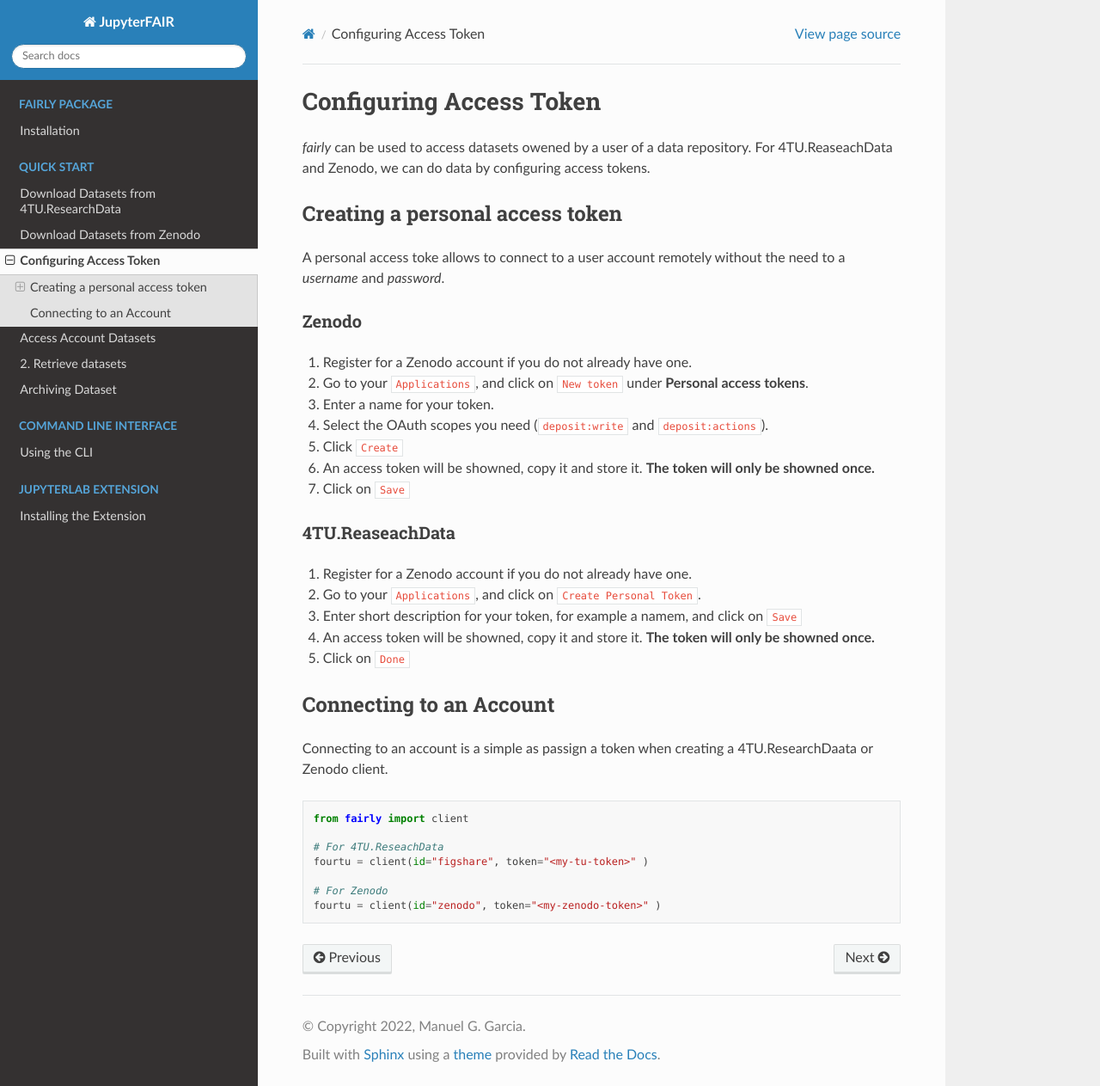
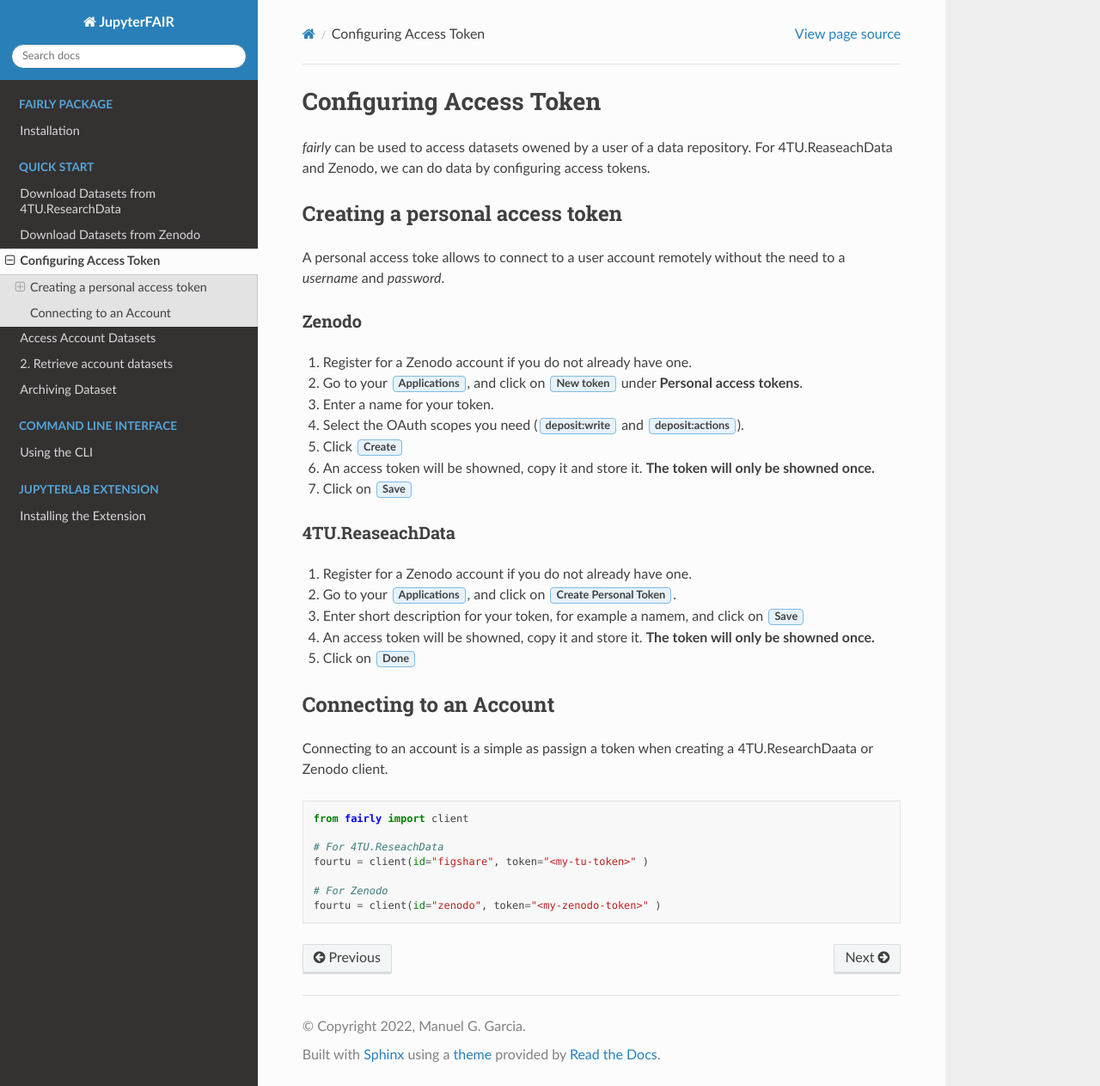
Before and after one commit to ITC-CRIB/jupyter-fairly, a Sphinx documentation site: the page built from docs/package/account-token.rst, in a window 1280 px wide and 1263 px high. Shown: the whole window at 86% size. Built offline with Sphinx 7.4.7 and the Read the Docs theme 2.0.0, drawn with Linux system fonts in a browser that asks for light colours; cross-references to code outside the pages are shown as plain code; some of the changed lines change nothing that is shown.

Commit message:
update notbooks

```diff
--- a/docs/package/account-token.rst
+++ b/docs/package/account-token.rst
@@ -15,22 +15,22 @@
 -------------
 
 1. Register for a Zenodo account if you do not already have one.
-#. Go to your :guilable:`Applications`, and click on :guilable:`New token` under **Personal access tokens**.
+#. Go to your :guilabel:`Applications`, and click on :guilabel:`New token` under **Personal access tokens**.
 #. Enter a name for your token.
-#. Select the OAuth scopes you need (:guilable:`deposit:write` and :guilable:`deposit:actions`).
-#. Click :guilable:`Create`
+#. Select the OAuth scopes you need (:guilabel:`deposit:write` and :guilabel:`deposit:actions`).
+#. Click :guilabel:`Create`
 #. An access token will be showned, copy it and store it. **The token will only be showned once.**
-#. Click on :guilable:`Save`
+#. Click on :guilabel:`Save`
 
 
 4TU.ReaseachData
 -------------------
 
 1. Register for a Zenodo account if you do not already have one.
-#. Go to your :guilable:`Applications`, and click on :guilable:`Create Personal Token`.
-#. Enter short description for your token, for example a namem, and click on :guilable:`Save`
+#. Go to your :guilabel:`Applications`, and click on :guilabel:`Create Personal Token`.
+#. Enter short description for your token, for example a namem, and click on :guilabel:`Save`
 #. An access token will be showned, copy it and store it. **The token will only be showned once.**
-#. Click on :guilable:`Done`
+#. Click on :guilabel:`Done`
 
 Connecting to an Account
 ============================
```
Also changed, not shown: docs/package/account-datasets.ipynb, docs/package/archiving-datasets.ipynb, docs/package/demo-4tu.ipynb, docs/package/demo-zenodo.ipynb.
